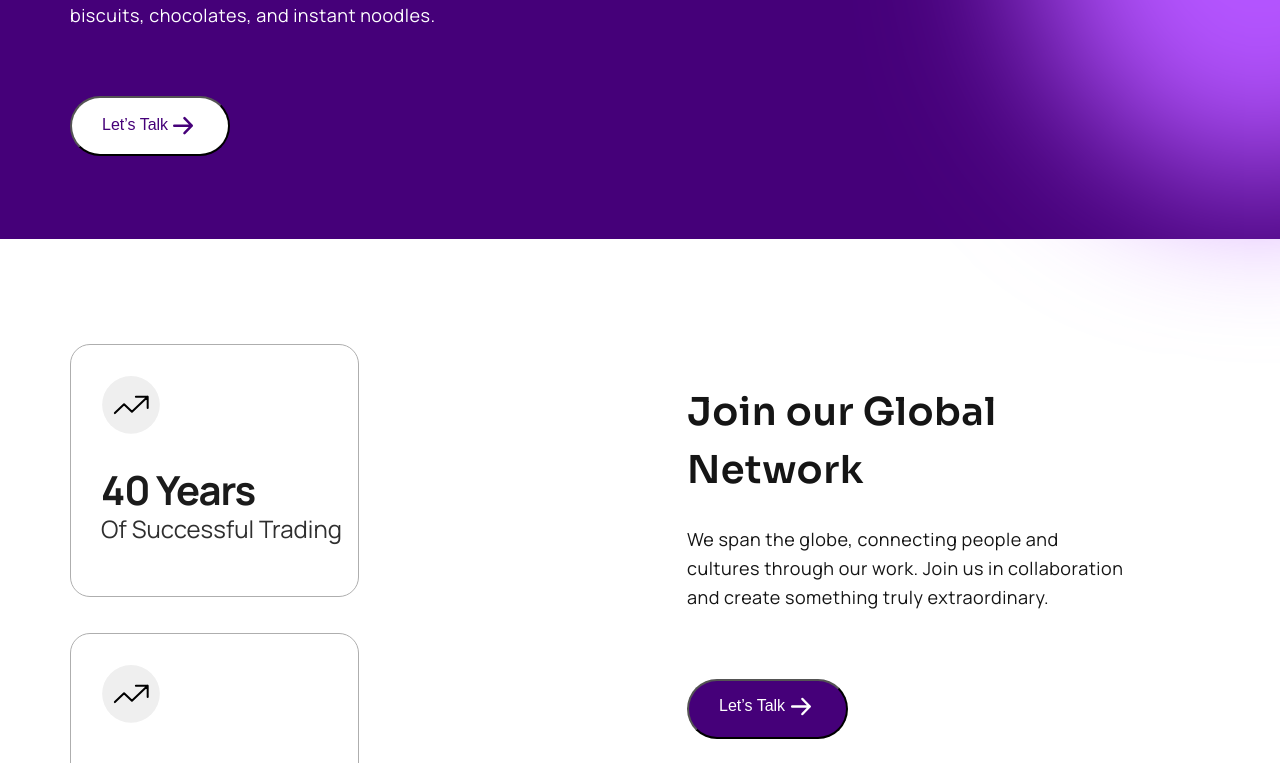
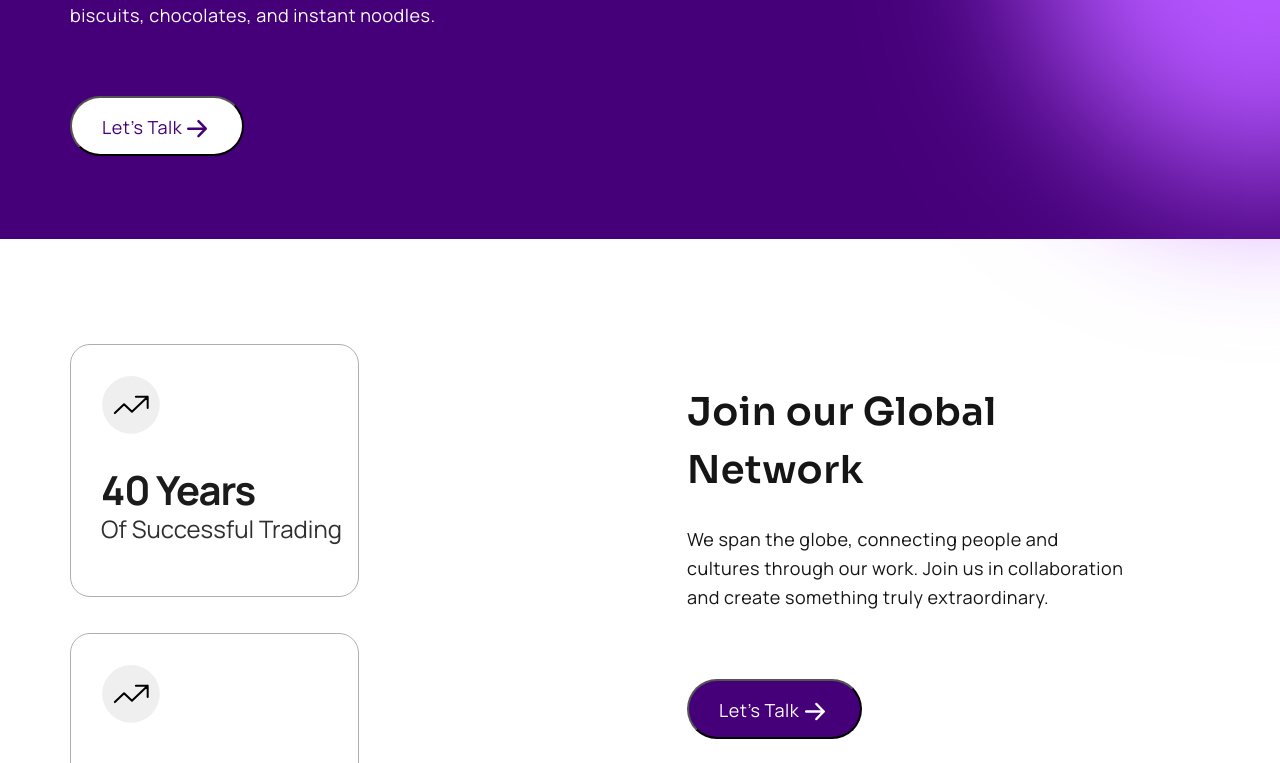
Before and after one commit to ll00lll00l0l/tharafrontend, a React (Create React App) app: page / in a window 1280 px wide. Shown: the part 517-1280 px from the top of the page. Built offline with nearby package versions, Linux system fonts and the light colour scheme.

Commit message:
compare ui with site

```diff
--- a/src/components/ContactForm.js
+++ b/src/components/ContactForm.js
@@ -63,7 +63,7 @@ const ContactForm = () => {
                             <textarea className="formcontrol2" id="formMessage" rows={4} placeholder="Your message" value={message} onChange={(e) => setMessage(e.target.value)} ></textarea>
                         </div>
                         <div className="arrow-container">
-                          <button className="btn-purple" type='submit' id="btnToHide">
+                          <button className="btn-purple" type='submit' >
                         Submit
                         <svg xmlns="http://www.w3.org/2000/svg" width="25" height="25" viewBox="0 0 31 31" fill="none" className='arrow'>
                   <path d="M17.4016 8L24.6932 15.5M24.6932 15.5L17.4016 23M24.6932 15.5L7.19324 15.5" stroke="white" stroke-width="2.5" stroke-linecap="round" stroke-linejoin="round"/>
--- a/src/components/Productdata.css
+++ b/src/components/Productdata.css
@@ -28,7 +28,6 @@ font-family: Manrope;
 font-size:clamp(12px,2.3vw,18px);
 font-style: normal;
 font-weight: 400;
-line-height: 18px; /* 100% */
 letter-spacing: 0.5px;
 }
 .proddatacol div h1{
--- a/src/index.css
+++ b/src/index.css
@@ -56,9 +56,16 @@ box-shadow: 0px 0px 0px transparent;
   transform: translateZ(20);
   box-shadow: 0px 0px 0px transparent;
   border-radius: 56px;
+  color: #FFF;
+font-family: Manrope;
+font-size: 18px;
+font-style: normal;
+font-weight: 400;
+line-height: 38.4px; /* 213.333% */
+letter-spacing: 0.5px;
 }
 .btn-purple:hover {
-  box-shadow: 10px 14px 0px  rgb(166, 166, 166);
+  box-shadow: 10px 10px 0px  rgb(166, 166, 166);
 }
 .btn-white{
   color: #450079;
@@ -75,6 +82,13 @@ transition-property: box-shadow;
 -webkit-tap-highlight-color: transparent;
 transform: translateZ(20);
 box-shadow: 0px 0px 0px transparent;
+color: #450079;
+font-family: Manrope;
+font-size: 18px;
+font-style: normal;
+font-weight: 400;
+line-height: 38.4px; /* 213.333% */
+letter-spacing: 0.5px;
 }
 .btn-white:hover {
   box-shadow: 10px 14px 0px  rgb(0, 0, 0);
```
